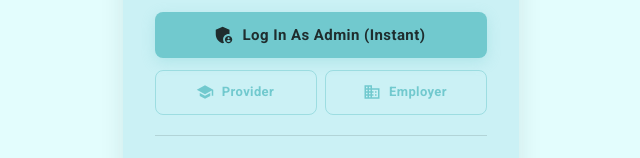
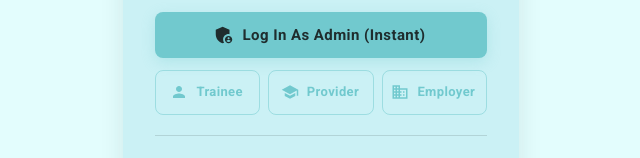
Before and after one commit to krish00000003/techniculture_sih2026, a React (Vite) app in the folder client/: page /login in a window 1280 px wide. Shown: the part 563-721 px from the top of the page, without its empty margins (319-959 px from the left). Built offline with nearby package versions, Linux system fonts and the light colour scheme.

Commit message:
feat: add 1-click Trainee button to dev testing bypass in Login.jsx

```diff
--- a/client/src/pages/auth/Login.jsx
+++ b/client/src/pages/auth/Login.jsx
@@ -19,6 +19,7 @@ import PhoneAndroidIcon from '@mui/icons-material/PhoneAndroid';
 import AdminPanelSettingsIcon from '@mui/icons-material/AdminPanelSettings';
 import BusinessIcon from '@mui/icons-material/Business';
 import SchoolIcon from '@mui/icons-material/School';
+import PersonIcon from '@mui/icons-material/Person';
 import { useAuth, ROLE_HOME } from '../../context/AuthContext';
 
 export default function Login() {
@@ -220,7 +221,17 @@ export default function Login() {
               {devLoading === 'admin' ? 'Logging in...' : 'Log In As Admin (Instant)'}
             </Button>
 
-            <Box sx={{ display: 'grid', gridTemplateColumns: '1fr 1fr', gap: 1, mt: 0.5 }}>
+            <Box sx={{ display: 'grid', gridTemplateColumns: 'repeat(3, 1fr)', gap: 1, mt: 0.5 }}>
+              <Button
+                id="dev-login-trainee-btn"
+                variant="outlined"
+                size="small"
+                startIcon={devLoading === 'trainee' ? <CircularProgress size={14} color="inherit" /> : <PersonIcon />}
+                onClick={() => handleDevLogin('trainee')}
+                disabled={Boolean(devLoading)}
+              >
+                Trainee
+              </Button>
               <Button
                 id="dev-login-provider-btn"
                 variant="outlined"
```
